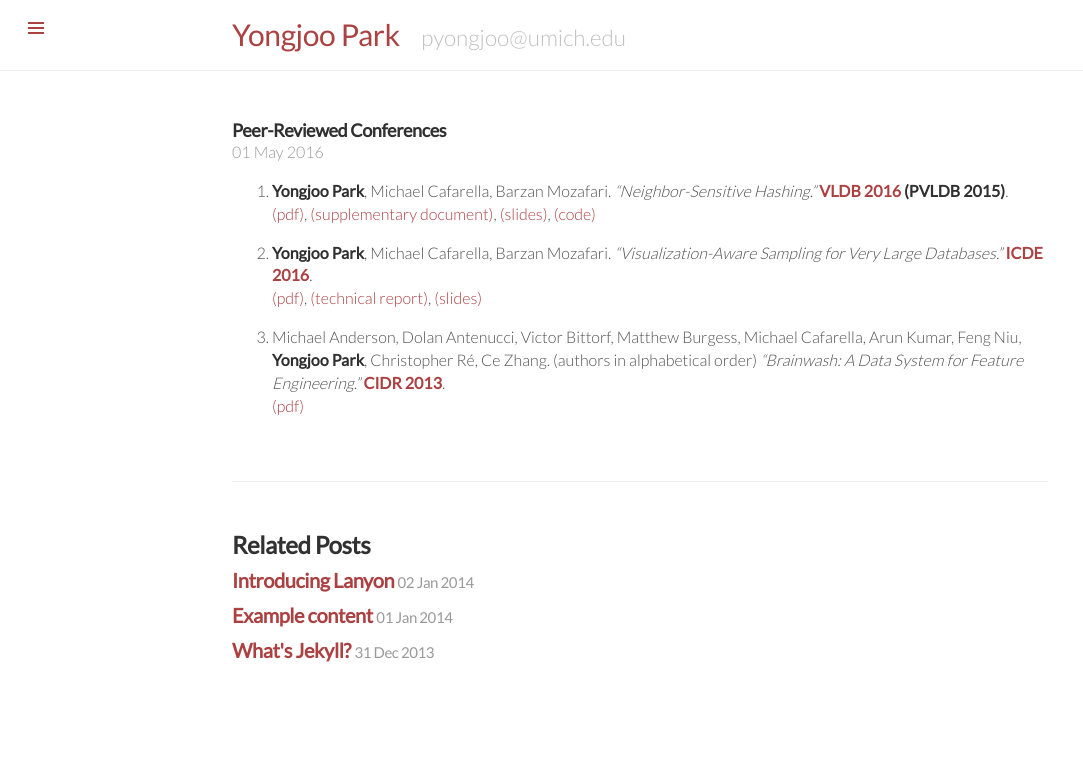
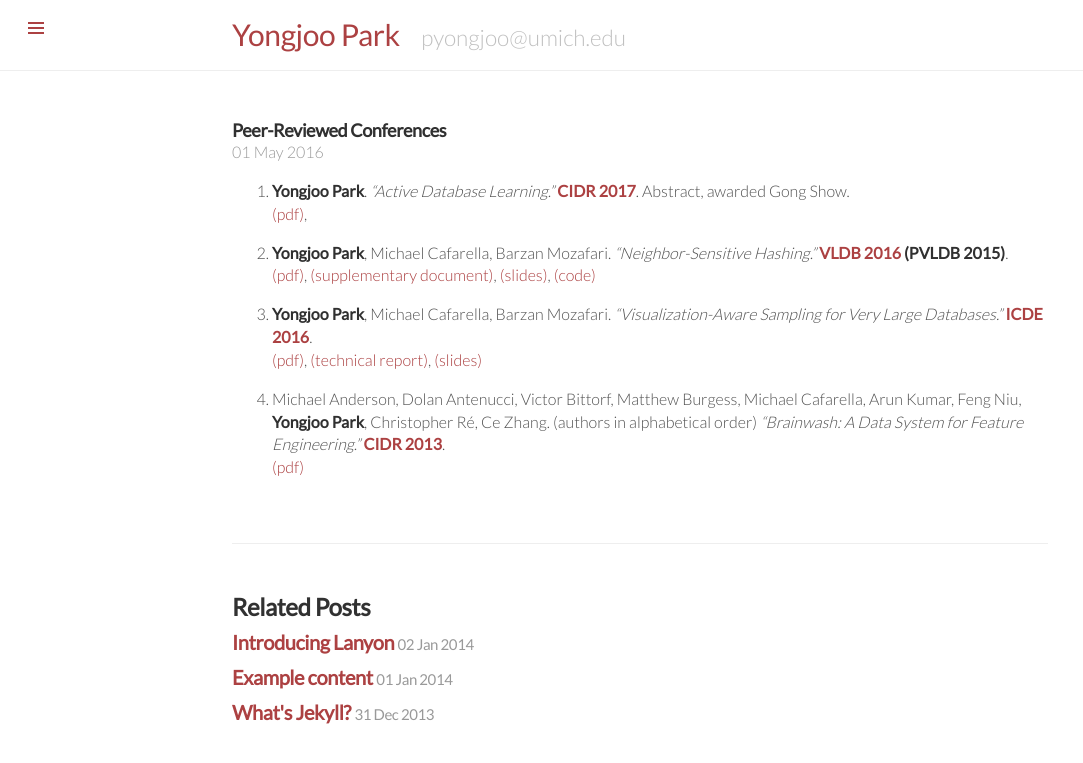
Before and after one commit to pyongjoo/pyongjoo.github.io, a Jekyll site: the page built from _publications/2016-05-01-peer-reviewed.md, in a window 1280 px wide. Shown: the top 763 px of the page, without its empty margins (0-1083 px from the left). Built offline with Jekyll 4.4.1, drawn with Linux system fonts in a browser that asks for light colours.

Commit message:
added cidr17

```diff
--- a/_publications/2016-05-01-peer-reviewed.md
+++ b/_publications/2016-05-01-peer-reviewed.md
@@ -2,6 +2,11 @@
 layout: post
 title: Peer-Reviewed Conferences
 ---
+
+1. **Yongjoo Park**.
+   *"Active Database Learning."*
+   **[CIDR 2017](http://cidrdb.org/cidr2017/)**. Abstract, awarded Gong Show.<br/>
+   [(pdf)](http://www.vldb.org/pvldb/vol9/p144-park.pdf),
 
 1. **Yongjoo Park**, Michael Cafarella, Barzan Mozafari.
    *"Neighbor-Sensitive Hashing."*
```
Also changed, not shown: 1 other file.
